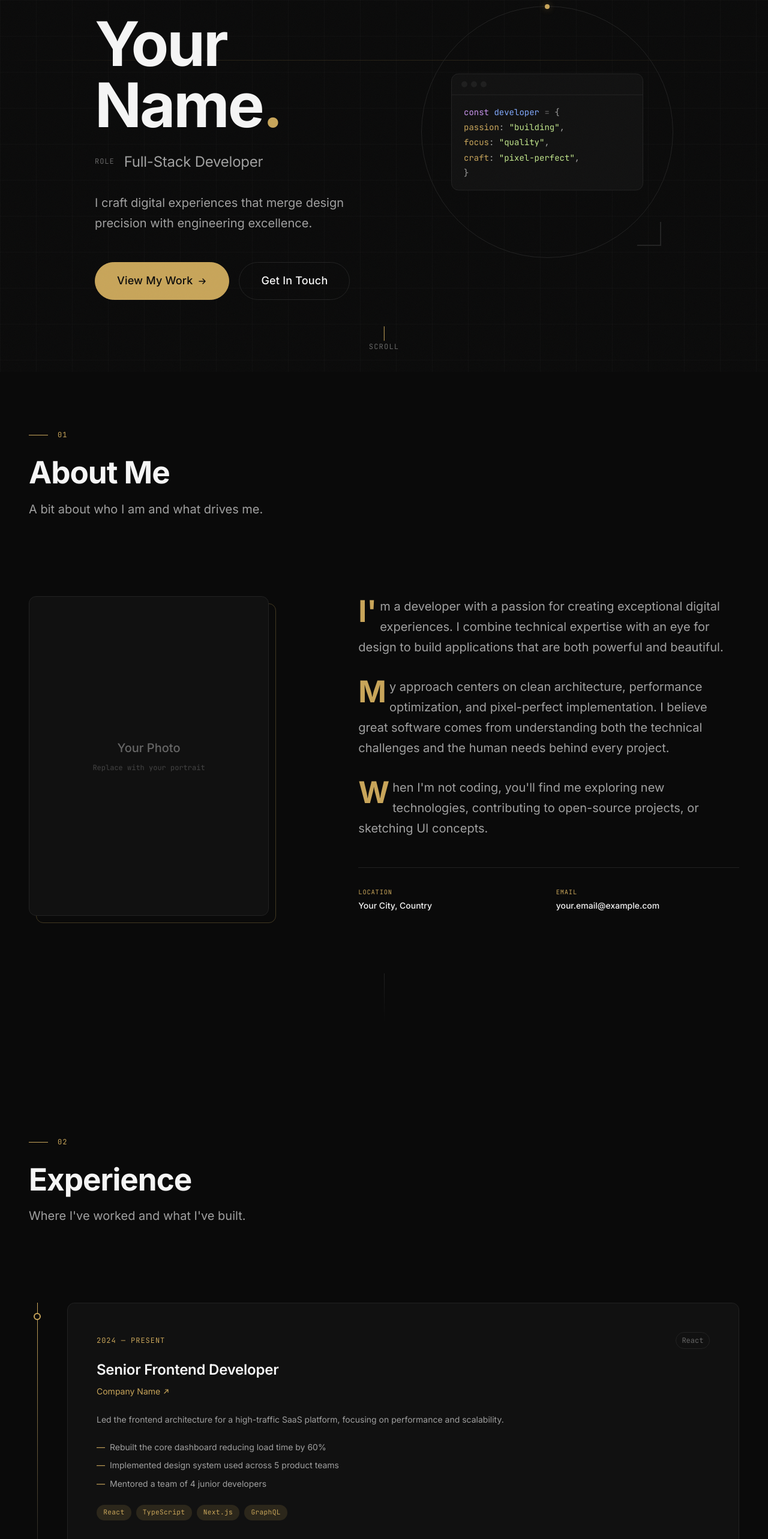
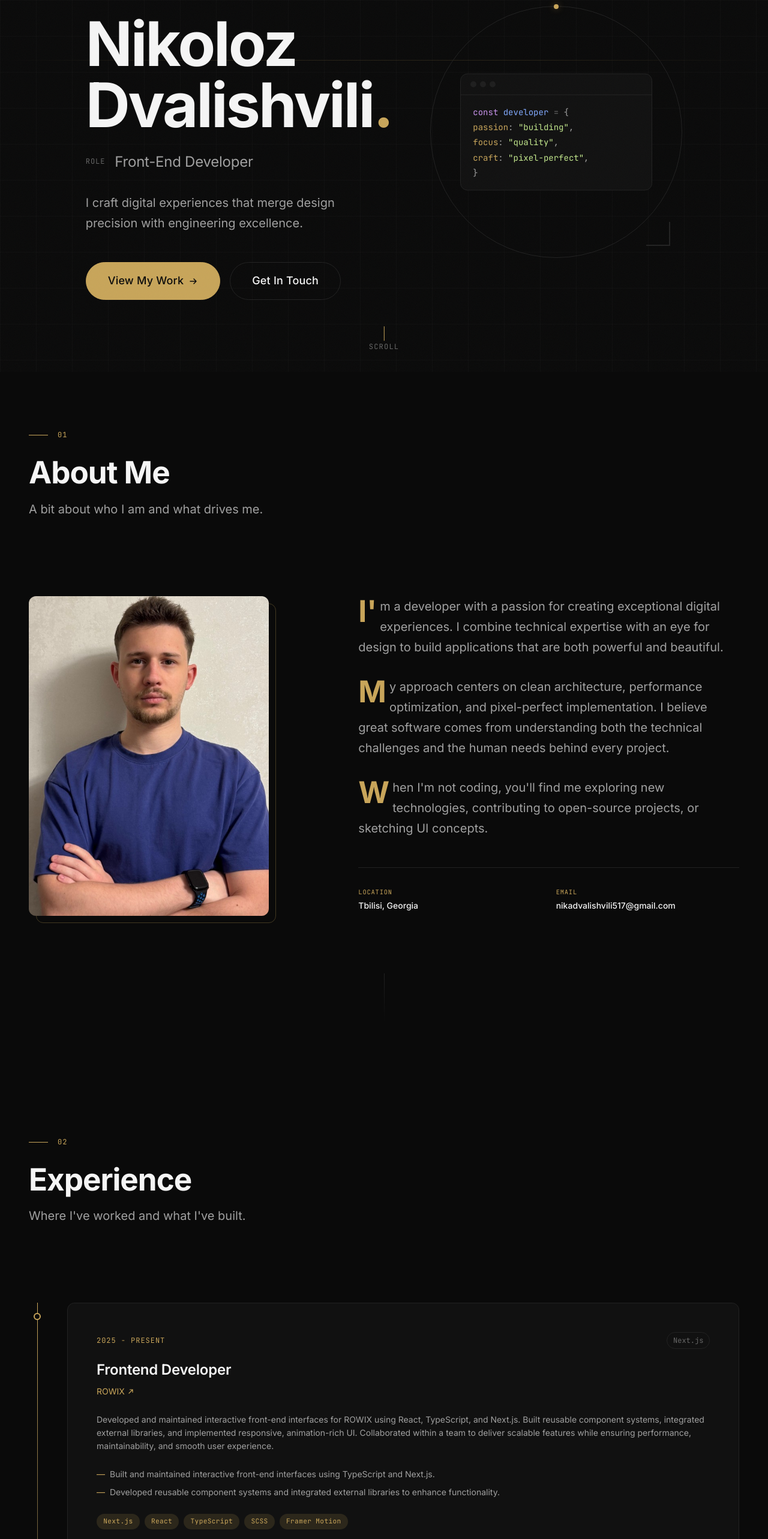
Before and after one commit to NikolozDvalishvili21/NikaPortfolio, a Next.js app in the folder myportfolio/: page / in a window 1280 px wide. Shown: the part 180-2746 px from the top of the page at 60% size. Built offline with nearby package versions, Linux system fonts and the light colour scheme.

Commit message:
Feat: Added data

```diff
--- a/myportfolio/app/layout.tsx
+++ b/myportfolio/app/layout.tsx
@@ -15,20 +15,20 @@ const jetbrainsMono = JetBrains_Mono({
 });
 
 export const metadata: Metadata = {
-  title: "Your Name — Full-Stack Developer",
+  title: "Nikoloz Dvalishvili — Front-End Developer",
   description:
-    "Personal portfolio of Your Name — a passionate full-stack developer crafting premium digital experiences with modern web technologies.",
+    "Personal portfolio of Nikoloz Dvalishvili — a passionate Front-End developer crafting premium digital experiences with modern web technologies.",
   keywords: [
     "developer",
     "portfolio",
-    "fullstack",
+    "frontend",
     "react",
     "nextjs",
     "typescript",
   ],
-  authors: [{ name: "Your Name" }],
+  authors: [{ name: "Nikoloz Dvalishvili" }],
   openGraph: {
-    title: "Your Name — Full-Stack Developer",
+    title: "Nikoloz Dvalishvili — Front-End Developer",
     description:
       "Personal portfolio showcasing projects, skills, and experience.",
     type: "website",
@@ -36,7 +36,7 @@ export const metadata: Metadata = {
   },
   twitter: {
     card: "summary_large_image",
-    title: "Your Name — Full-Stack Developer",
+    title: "Nikoloz Dvalishvili — Front-End Developer",
     description:
       "Personal portfolio showcasing projects, skills, and experience.",
   },
--- a/myportfolio/components/About/About.module.scss
+++ b/myportfolio/components/About/About.module.scss
@@ -30,6 +30,11 @@
   @include lg {
     position: sticky;
     top: 120px;
+  }
+
+  .image {
+    border-radius: $radius-lg;
+    object-fit: cover;
   }
 }
 
--- a/myportfolio/components/About/About.tsx
+++ b/myportfolio/components/About/About.tsx
@@ -4,6 +4,7 @@ import { personal } from "@/data/personal";
 import SectionHeading from "@/components/shared/SectionHeading";
 import RevealOnScroll from "@/components/shared/RevealOnScroll";
 import styles from "./About.module.scss";
+import Image from "next/image";
 
 export default function About() {
   return (
@@ -20,10 +21,14 @@ export default function About() {
           <RevealOnScroll direction="left" delay={0.1}>
             <div className={styles.imageWrapper}>
               <div className={styles.imagePlaceholder}>
-                <span className={styles.imageLabel}>Your Photo</span>
-                <span className={styles.imageHint}>
-                  Replace with your portrait
-                </span>
+                <Image
+                  src="/1764185408213.jpeg"
+                  alt="Nika Dvalishvili"
+                  //   width={400}
+                  //   height={400}
+                  fill
+                  className={styles.image}
+                />
               </div>
               <div className={styles.imageFrame} aria-hidden="true" />
             </div>
--- a/myportfolio/components/Experience/Experience.tsx
+++ b/myportfolio/components/Experience/Experience.tsx
@@ -59,6 +59,7 @@ export default function Experience() {
 
                 <p className={styles.description}>{item.description}</p>
 
+                {item.highlights && item.highlights.length > 0 && (
                   <ul className={styles.highlights}>
                     {item.highlights.map((highlight, i) => (
                       <li key={i} className={styles.highlight}>
@@ -67,6 +68,7 @@ export default function Experience() {
                       </li>
                     ))}
                   </ul>
+                )}
 
                 <div className={styles.techStack}>
                   {item.technologies.map((tech) => (
--- a/myportfolio/components/Skills/Skills.module.scss
+++ b/myportfolio/components/Skills/Skills.module.scss
@@ -100,6 +100,40 @@
   gap: $space-xs;
 }
 
+.skillTop {
+  display: flex;
+  align-items: center;
+  gap: 10px;
+}
+
+.skillIcon {
+  display: flex;
+  align-items: center;
+  justify-content: center;
+  width: 22px;
+  height: 22px;
+  flex-shrink: 0;
+  color: $color-accent;
+  transition:
+    color $transition-fast,
+    transform $transition-fast;
+
+  @include md {
+    width: 24px;
+    height: 24px;
+  }
+
+  svg {
+    width: 100%;
+    height: 100%;
+  }
+
+  .skillItem:hover & {
+    color: $color-accent-hover;
+    transform: scale(1.1);
+  }
+}
+
 .skillName {
   font-size: $font-size-sm;
   color: $color-text-primary;
--- a/myportfolio/data/experience.ts
+++ b/myportfolio/data/experience.ts
@@ -9,54 +9,89 @@ export interface ExperienceItem {
   companyUrl?: string;
   period: string;
   description: string;
-  highlights: string[];
+  highlights?: string[];
   technologies: string[];
 }
 
 export const experience: ExperienceItem[] = [
   {
     id: "exp-1",
-    role: "Senior Frontend Developer",
-    company: "Company Name",
-    companyUrl: "https://example.com",
-    period: "2024 — Present",
+    role: "Frontend Developer",
+    company: "ROWIX",
+    companyUrl: "https://rowix.com/",
+    period: "2025 - Present",
+    highlights: [
+      "Built and maintained interactive front-end interfaces using TypeScript and Next.js.",
+      "Developed reusable component systems and integrated external libraries to enhance functionality.",
+    ],
     description:
-      "Led the frontend architecture for a high-traffic SaaS platform, focusing on performance and scalability.",
-    highlights: [
-      "Rebuilt the core dashboard reducing load time by 60%",
-      "Implemented design system used across 5 product teams",
-      "Mentored a team of 4 junior developers",
-    ],
-    technologies: ["React", "TypeScript", "Next.js", "GraphQL"],
+      "Developed and maintained interactive front-end interfaces for ROWIX using React, TypeScript, and Next.js. Built reusable component systems, integrated external libraries, and implemented responsive, animation-rich UI. Collaborated within a team to deliver scalable features while ensuring performance, maintainability, and smooth user experience.",
+    technologies: ["Next.js", "React", "TypeScript", "SCSS", "Framer Motion"],
   },
   {
     id: "exp-2",
-    role: "Frontend Developer",
-    company: "Another Company",
-    companyUrl: "https://example.com",
-    period: "2022 — 2024",
+    role: "Co-Founder & Front-End Developer",
+    company: "GarGari",
+    companyUrl: "https://www.gargari.ge/",
+    period: "2024 - Present",
     description:
-      "Built responsive web applications and contributed to the company's component library.",
-    highlights: [
-      "Developed 15+ reusable UI components",
-      "Improved Core Web Vitals scores by 40%",
-      "Integrated third-party APIs and payment systems",
-    ],
-    technologies: ["Vue.js", "TypeScript", "SCSS", "REST APIs"],
+      "Co-founded GarGari and led front-end development across company projects, building responsive interfaces, implementing modern UI/UX patterns, and optimizing performance.",
+    technologies: ["Next.js", "TypeScript", "SCSS", "TailwindCSS"],
   },
   {
     id: "exp-3",
-    role: "Junior Developer",
-    company: "Startup Inc.",
-    companyUrl: "https://example.com",
-    period: "2021 — 2022",
+    role: "Front-End Developer",
+    company: "Zmna.ge",
+    companyUrl: "https://www.zmna.ge/",
+    period: "2024 - 2025",
     description:
-      "Contributed to a fast-paced startup environment building MVPs and iterating on user feedback.",
+      "Developed the full front-end of Zmna.ge, a modern Georgian news platform. Built responsive UI, implemented dynamic category pages, optimized rendering, integrated ads, and maintained overall site performance and user experience.",
     highlights: [
-      "Shipped 3 MVPs from concept to production",
-      "Collaborated directly with designers and product managers",
-      "Introduced automated testing reducing bugs by 30%",
+      "Developed whole front-end of Zmna.ge",
+      "I was responsible for Back-End and Front-End connections",
+      "Implemented dynamic category pages and optimized rendering for performance",
+      "Integrated third-party services for ads and analytics",
+      "Maintained overall site performance and user experience",
     ],
-    technologies: ["JavaScript", "React", "Node.js", "MongoDB"],
+    technologies: ["Next.js", "TailwindCSS", "CSS"],
+  },
+  {
+    id: "exp-4",
+    role: "Front-End Developer",
+    company: "Reagent.ge",
+    companyUrl: "https://www.reagent.ge/",
+    period: "2024 - 2025",
+    description:
+      "Developed the full front-end of Reagent.ge, a modern Georgian news platform. Built responsive UI, implemented dynamic category pages, optimized rendering and maintained overall site performance and user experience.",
+    highlights: [
+      "Developed whole front-end of Reagent.ge",
+      "Implemented dynamic category pages and optimized rendering for performance",
+      "Maintained overall site performance and user experience",
+    ],
+    technologies: ["Next.js", "SCSS"],
+  },
+  {
+    id: "exp-5",
+    role: "Front-End Developer Course",
+    company: "LeverX",
+    companyUrl: "https://leverx.com/",
+    period: "2024",
+    description:
+      "Completed an intensive practical training focused on HTML, CSS, JavaScript, TypeScript, React, GitLab, Webpack, JSON-Server, and real-world application development.",
+    highlights: [
+      "Gained hands-on experience building responsive web applications using React and TypeScript.",
+      "Learned best practices for version control with GitLab and module bundling with Webpack.",
+      "Completed projects that simulated real-world development scenarios, enhancing problem-solving skills and understanding of front-end development workflows.",
+    ],
+    technologies: [
+      "React",
+      "HTML",
+      "CSS",
+      "JavaScript",
+      "TypeScript",
+      "GitLab",
+      "Webpack",
+      "JSON-Server",
+    ],
   },
 ];
--- a/myportfolio/data/personal.ts
+++ b/myportfolio/data/personal.ts
@@ -3,10 +3,10 @@
 // ============================================
 
 export const personal = {
-  name: "Your Name",
-  firstName: "Your",
-  lastName: "Name",
-  role: "Full-Stack Developer",
+  name: "Nikoloz Dvalishvili",
+  firstName: "Nikoloz",
+  lastName: "Dvalishvili",
+  role: "Front-End Developer",
   tagline:
     "I craft digital experiences that merge design precision with engineering excellence.",
   shortBio:
@@ -16,8 +16,8 @@ export const personal = {
     "My approach centers on clean architecture, performance optimization, and pixel-perfect implementation. I believe great software comes from understanding both the technical challenges and the human needs behind every project.",
     "When I'm not coding, you'll find me exploring new technologies, contributing to open-source projects, or sketching UI concepts.",
   ],
-  location: "Your City, Country",
-  email: "your.email@example.com",
+  location: "Tbilisi, Georgia",
+  email: "nikadvalishvili517@gmail.com",
   availability: "Open to opportunities",
   resumeUrl: "/resume.pdf",
   portraitUrl: "/portrait.jpg",
--- /dev/null
+++ b/myportfolio/data/skillIcons.tsx
@@ -0,0 +1,33 @@
+import { ReactNode } from "react";
+import {
+  SiReact,
+  SiNextdotjs,
+  SiTypescript,
+  SiHtml5,
+  SiSass,
+  SiTailwindcss,
+  SiFramer,
+  SiGit,
+  SiFigma,
+SiVercel,
+} from "react-icons/si";
+import { DiVisualstudio } from "react-icons/di";
+
+// Icon map — keys must match skill names in skills.ts
+const skillIcons: Record<string, ReactNode> = {
+  React: <SiReact />,
+  "Next.js": <SiNextdotjs />,
+  TypeScript: <SiTypescript />,
+  "HTML/CSS": <SiHtml5 />,
+  "SCSS/Sass": <SiSass />,
+  "Tailwind CSS": <SiTailwindcss />,
+  "Framer Motion": <SiFramer />,
+  Git: <SiGit />,
+  Figma: <SiFigma />,
+  "VS Code": <DiVisualstudio />,
+  Vercel: <SiVercel />,
+};
+
+export function getSkillIcon(name: string): ReactNode | null {
+  return skillIcons[name] ?? null;
+}
--- a/myportfolio/data/skills.ts
+++ b/myportfolio/data/skills.ts
@@ -20,29 +20,13 @@ export const skillCategories: SkillCategory[] = [
     title: "Frontend",
     description: "Building interfaces that users love",
     skills: [
-      { name: "React", level: "expert" },
-      { name: "Next.js", level: "expert" },
-      { name: "TypeScript", level: "expert" },
-      { name: "Vue.js", level: "advanced" },
-      { name: "HTML/CSS", level: "expert" },
-      { name: "SCSS/Sass", level: "expert" },
-      { name: "Tailwind CSS", level: "advanced" },
-      { name: "Framer Motion", level: "advanced" },
-    ],
-  },
-  {
-    id: "backend",
-    title: "Backend",
-    description: "Server-side logic & APIs",
-    skills: [
-      { name: "Node.js", level: "advanced" },
-      { name: "Express", level: "advanced" },
-      { name: "Python", level: "intermediate" },
-      { name: "PostgreSQL", level: "advanced" },
-      { name: "MongoDB", level: "advanced" },
-      { name: "REST APIs", level: "expert" },
-      { name: "GraphQL", level: "advanced" },
-      { name: "Firebase", level: "intermediate" },
+      { name: "React" },
+      { name: "Next.js" },
+      { name: "TypeScript" },
+      { name: "HTML/CSS" },
+      { name: "SCSS/Sass" },
+      { name: "Tailwind CSS" },
+      { name: "Framer Motion" },
     ],
   },
   {
@@ -50,14 +34,10 @@ export const skillCategories: SkillCategory[] = [
     title: "Tools & Workflow",
     description: "Development ecosystem & practices",
     skills: [
-      { name: "Git", level: "expert" },
-      { name: "Docker", level: "intermediate" },
-      { name: "CI/CD", level: "advanced" },
-      { name: "Figma", level: "advanced" },
-      { name: "VS Code", level: "expert" },
-      { name: "Linux", level: "advanced" },
-      { name: "Vercel", level: "advanced" },
-      { name: "AWS", level: "intermediate" },
+      { name: "Git" },
+      { name: "Figma" },
+      { name: "VS Code" },
+      { name: "Vercel" },
     ],
   },
 ];
--- a/myportfolio/package.json
+++ b/myportfolio/package.json
@@ -13,6 +13,7 @@
     "next": "16.1.6",
     "react": "19.2.3",
     "react-dom": "19.2.3",
+    "react-icons": "^5.6.0",
     "sass": "^1.97.3"
   },
   "devDependencies": {
```
Also changed, not shown: myportfolio/components/Skills/Skills.tsx (+9 -1 lines), myportfolio/public/1764185408213.jpeg (added), 1 other file (tests, documents, lock files or other folders). Lines whose indentation alone changed are shown as unchanged.
